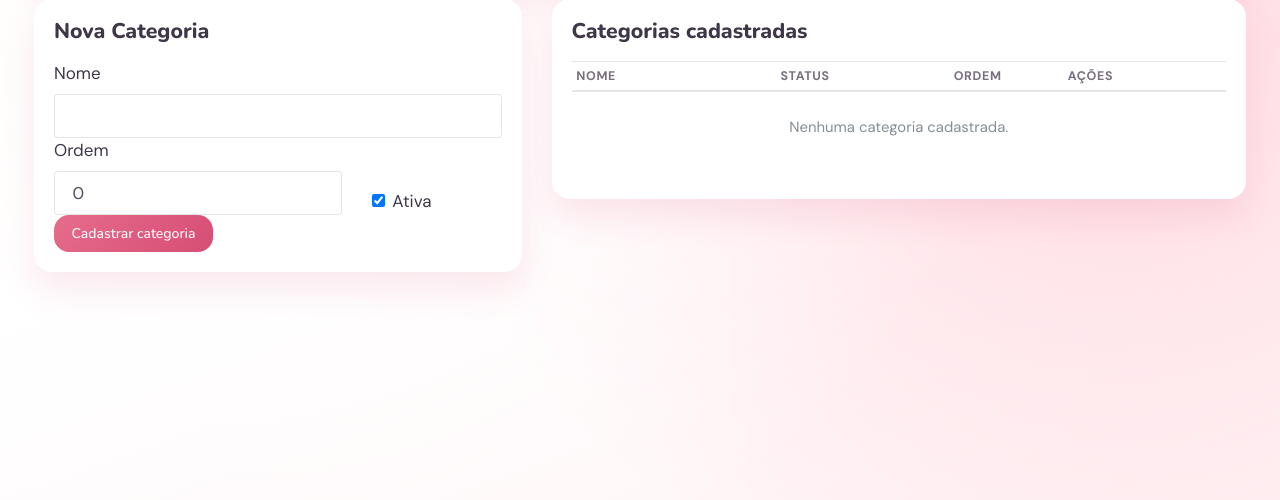
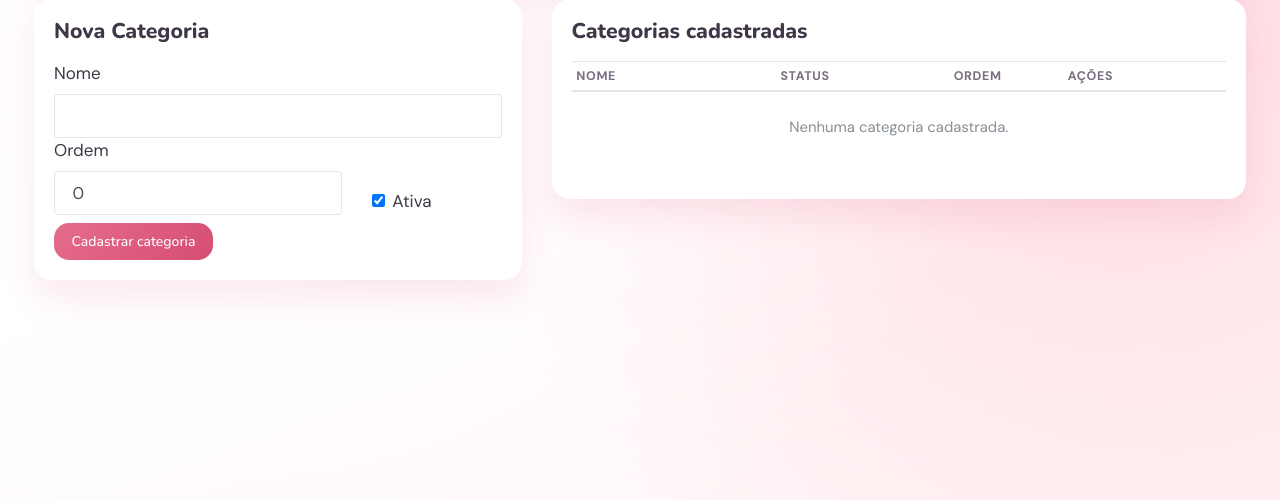
Before and after one commit to ninocsta/control, a Django app: page /salao/categorias/ in a window 1280 px wide. Shown: the part 194-694 px from the top of the page. Run offline with Django 5.2, Linux system fonts and the light colour scheme; the visitor is signed in with stand-in values (Sample User, id 1); data that the repository does not hold is empty; parts of the project's set-up code (start-up, migrations or seed data) failed here and were passed over; some libraries are stand-ins or nearby versions.

Commit message:
feat: adicionar margens em botões de cadastro nas páginas de categorias e serviços

```diff
--- a/salao/templates/salao/categorias.html
+++ b/salao/templates/salao/categorias.html
@@ -33,7 +33,7 @@
                             <label class="form-check-label" for="id_ativo_categoria">Ativa</label>
                         </div>
                     </div>
-                    <div class="col-12 d-grid">
+                    <div class="col-12 d-grid mt-2">
                         <button class="btn btn-primary" type="submit">
                             {% if edit_categoria %}Salvar categoria{% else %}Cadastrar categoria{% endif %}
                         </button>
--- a/salao/templates/salao/lancamentos.html
+++ b/salao/templates/salao/lancamentos.html
@@ -143,7 +143,7 @@
                     </div>
                 </form>
                 {% else %}
-                    <div class="alert alert-warning mb-0">Cadastre ao menos um serviço no admin para lançar atendimentos.</div>
+                    <div class="alert alert-warning mb-0">Cadastre ao menos um serviço para lançar atendimentos.</div>
                 {% endif %}
             </div>
         </div>
--- a/salao/templates/salao/servicos.html
+++ b/salao/templates/salao/servicos.html
@@ -41,7 +41,7 @@
                             <label class="form-check-label" for="id_ativo_servico">Ativo</label>
                         </div>
                     </div>
-                    <div class="col-12 d-grid">
+                    <div class="col-12 d-grid mt-2">
                         <button class="btn btn-primary" type="submit">
                             {% if edit_servico %}Salvar serviço{% else %}Cadastrar serviço{% endif %}
                         </button>
```
